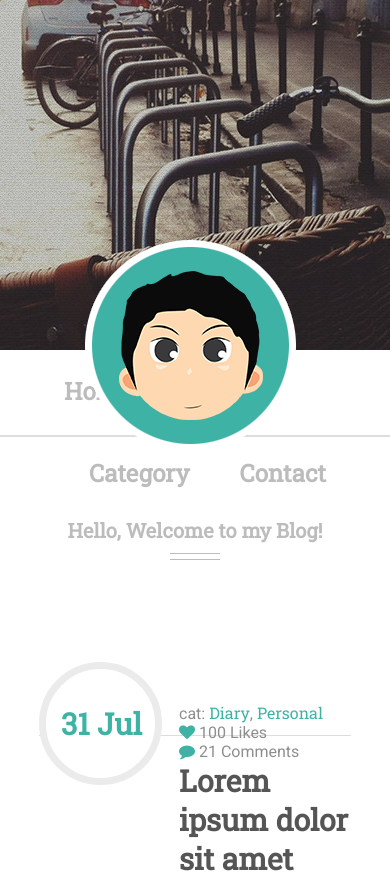
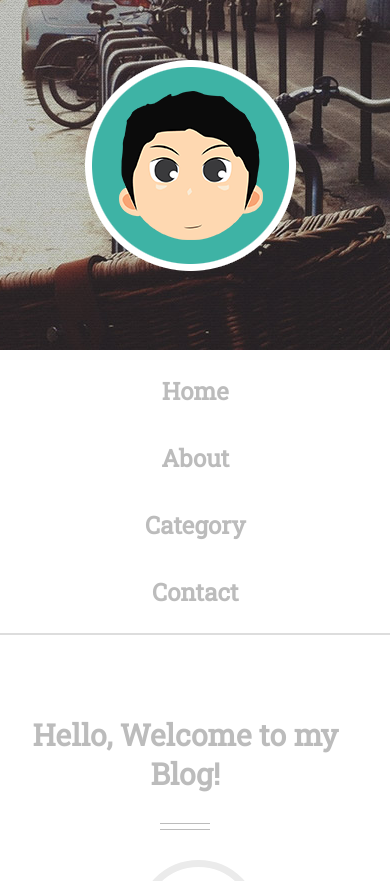
Before and after one commit to mimukit/html5-templates-collection, a plain HTML site: page 3-rivet-simple-blog-template/index.html in a window 390 px wide. Shown: the top 881 px of the page. Drawn offline with Linux system fonts and the light colour scheme.

Commit message:
Add P3: media queries

```diff
--- a/3-rivet-simple-blog-template/style.css
+++ b/3-rivet-simple-blog-template/style.css
@@ -247,3 +247,127 @@ footer p a {
 footer p a:hover {
   border-bottom: 1px solid rgba(62,179,165, 1);
 }
+
+/*6. Media queries */
+
+@media only screen and (max-width: 950px) {
+  #logo {
+    top: 60px;
+  }
+
+  nav {
+    padding-left: 10%;
+  }
+
+  .float-left, .float-right {
+    float: none;
+  }
+}
+
+@media only screen and (max-width: 768px) {
+  .container {
+    width: 90%;
+  }
+
+  nav {
+    padding-left: 0;
+  }
+
+  #logo {
+    top: 60px;
+  }
+
+  nav {
+    height: 100%;
+  }
+
+  nav ul li {
+    display: block;
+    width: 100%;
+    margin-left: 0;
+  }
+
+  #tag-line h2{
+    font-size: 3.0rem;
+    margin-bottom: 30px;
+  }
+
+  .post-date {
+    left: 37%;
+  }
+
+  .post-info {
+    clear: both;
+    padding: 0;
+    float: none;
+    margin: 100px 0 30px;
+    text-align: center;
+  }
+
+  .post-info li {
+    float: none;
+    display: block;
+    margin: 15px 0;
+  }
+
+  .post-body {
+    margin: 0;
+    padding: 20px;
+    border: none;
+  }
+}
+
+@media only screen and (max-width: 480px) {
+  .container {
+    width: 95%;
+    padding: 0;
+    margin: 0;
+  }
+
+  #logo {
+    top: 60px;
+  }
+
+.float-left, .float-right, nav ul, nav li {
+    float: none;
+  }
+
+  nav {
+    height: 100%;
+  }
+
+  nav ul li {
+    display: block;
+    width: 100%;
+    margin-left: 0;
+  }
+
+  #tag-line h2{
+    font-size: 3.0rem;
+    margin-bottom: 30px;
+  }
+
+  .post-date {
+    left: 37%;
+  }
+
+  .post-info {
+    clear: both;
+    padding: 0;
+    float: none;
+    margin: 100px 0 30px;
+    text-align: center;
+  }
+
+  .post-info li {
+    float: none;
+    display: block;
+    margin: 15px 0;
+  }
+
+  .post-body {
+    margin: 0;
+    padding: 20px;
+    border: none;
+  }
+}
```
